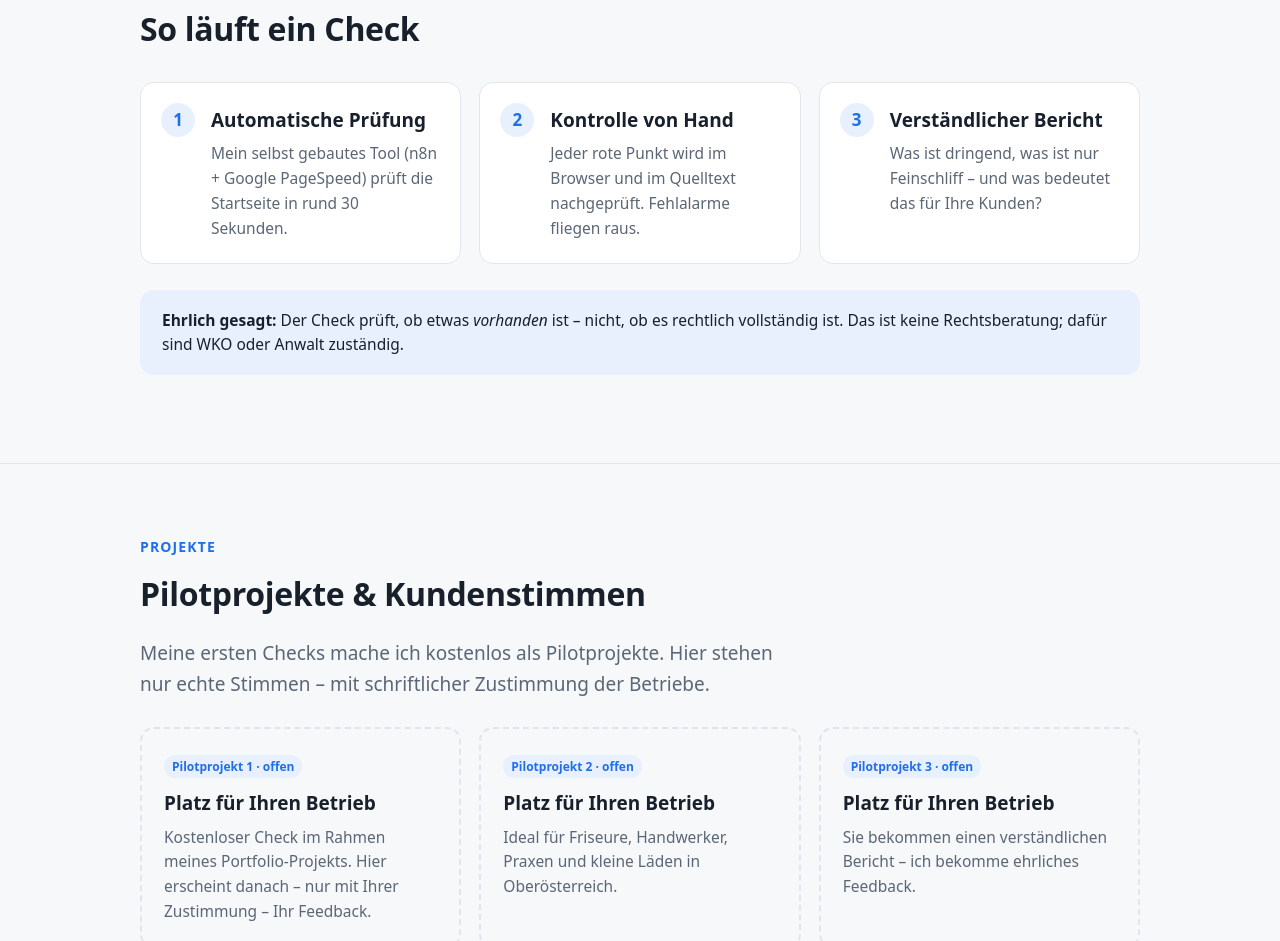
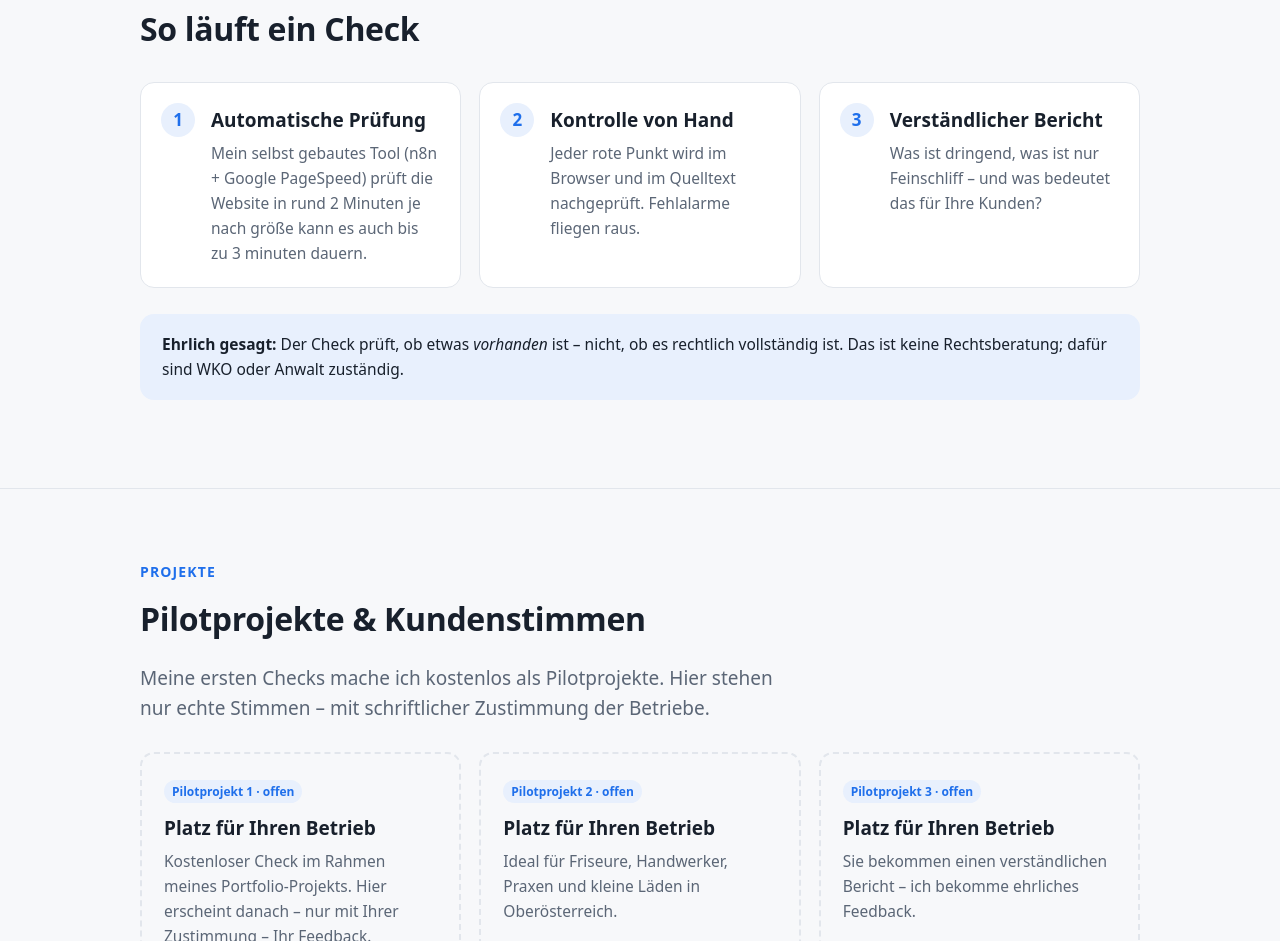
Before and after one commit to jotan434/jotan434.github.io, a plain HTML site: page index.html in a window 1280 px wide. Shown: the part 1342-2283 px from the top of the page. Drawn offline with Linux system fonts and the light colour scheme.

Commit message:
Revise automated check time description in index.html
Updated the description of the automated check process to reflect the time it takes based on website size.

```diff
--- a/index.html
+++ b/index.html
@@ -83,7 +83,7 @@
       <div class="kicker">Ablauf</div>
       <h2>So läuft ein Check</h2>
       <div class="steps">
-        <div class="step"><h3>Automatische Prüfung</h3><p>Mein selbst gebautes Tool (n8n + Google PageSpeed) prüft die Startseite in rund 30 Sekunden.</p></div>
+        <div class="step"><h3>Automatische Prüfung</h3><p>Mein selbst gebautes Tool (n8n + Google PageSpeed) prüft die Website in rund 2 Minuten je nach größe kann es auch bis zu 3 minuten dauern.</p></div>
         <div class="step"><h3>Kontrolle von Hand</h3><p>Jeder rote Punkt wird im Browser und im Quelltext nachgeprüft. Fehlalarme fliegen raus.</p></div>
         <div class="step"><h3>Verständlicher Bericht</h3><p>Was ist dringend, was ist nur Feinschliff – und was bedeutet das für Ihre Kunden?</p></div>
       </div>
```
